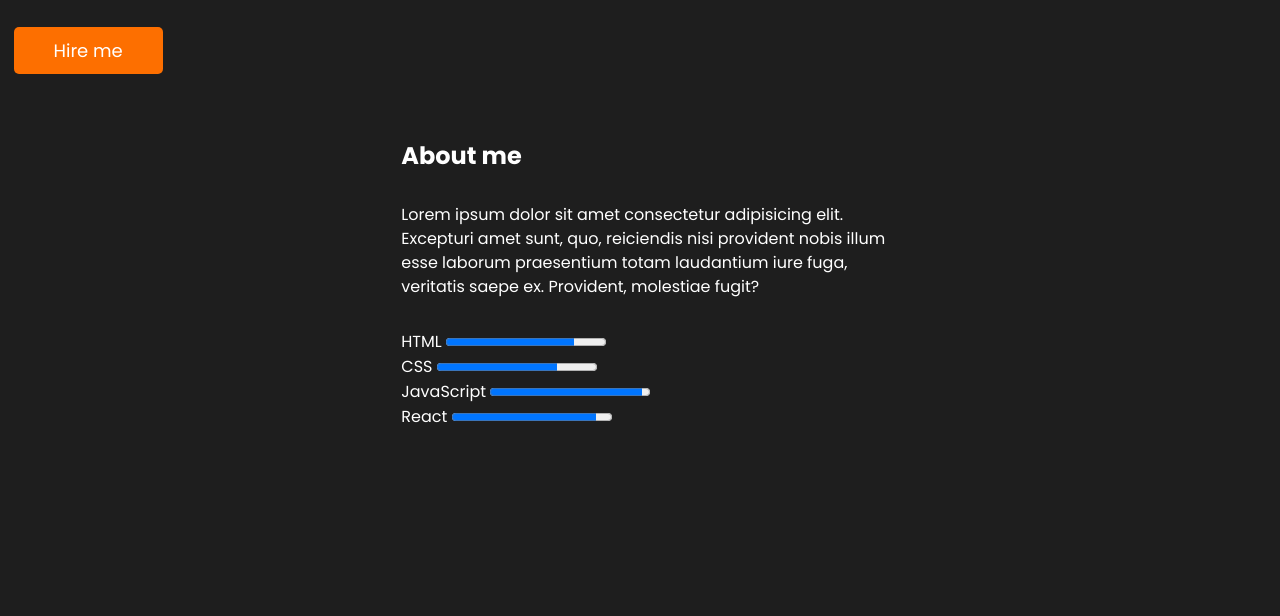
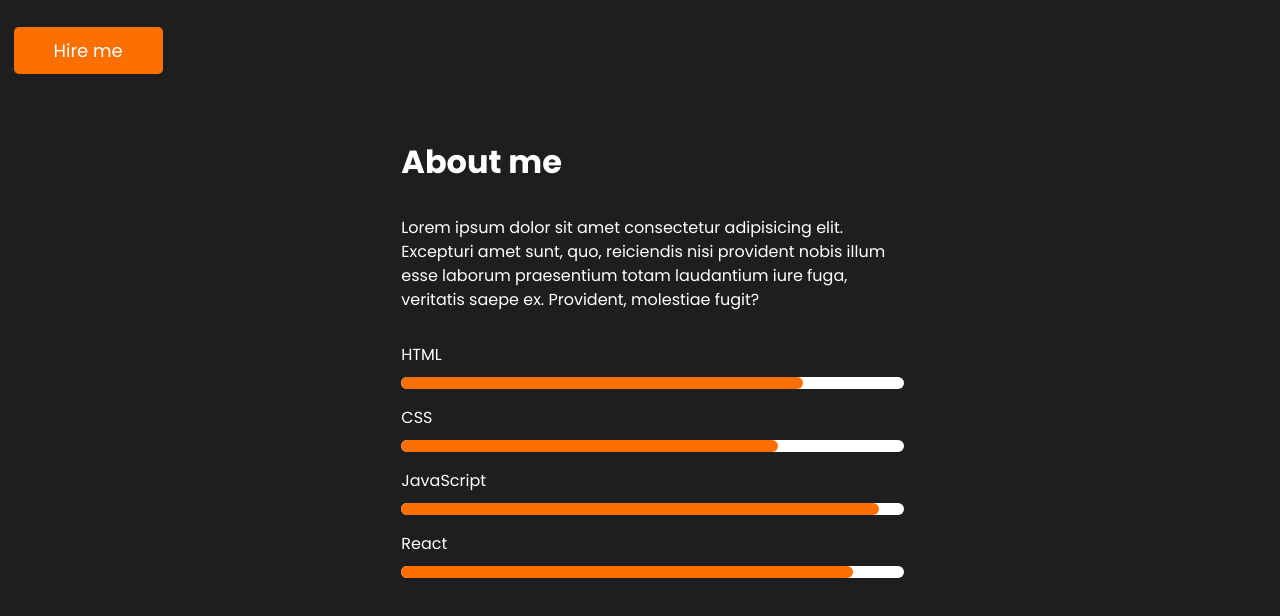
Before and after one commit to steveespinoza/codigo-g28, a plain HTML site: page index.html in a window 1280 px wide. Shown: the part 616-1232 px from the top of the page. Before the commit the page ends 1077 px from the top, so only its background shows below. Drawn offline with Linux system fonts and the light colour scheme.

Commit message:
Progress Bar

```diff
--- a/index.html
+++ b/index.html
@@ -79,8 +79,8 @@
         <section>
           <img src="./4865996.jpg" width="300" alt="" />
         </section>
-        <section>
-          <h2>About me</h2>
+        <section class="about-container">
+          <h2 class="text-2xl">About me</h2>
           <p class="description">
             Lorem ipsum dolor sit amet consectetur adipisicing elit. Excepturi
             amet sunt, quo, reiciendis nisi provident nobis illum esse laborum
--- a/styles.css
+++ b/styles.css
@@ -102,6 +102,29 @@ main{
   padding: 10px 40px;
   border-radius: 5px;
 }
+.text-2xl{
+  font-size: 32px;
+  margin-bottom: 20px;
+}
+.progress-container{
+  display: flex;
+  flex-direction: column;
+  gap: 10px;
+  margin-bottom: 16px;
+}
+.progress-container > progress{
+  width: 100%;
+  border-radius: 6px;
+  height: 12px;
+}
+.progress-container > progress::-webkit-progress-bar{
+  background-color: white;
+  border-radius: 6px;
+}
+.progress-container > progress::-webkit-progress-value{
+  background-color: #fd6f00;
+  border-radius: 6px;
+}
 @media (min-width: 1025px) {
   .menu {
     flex-direction: row;
```
